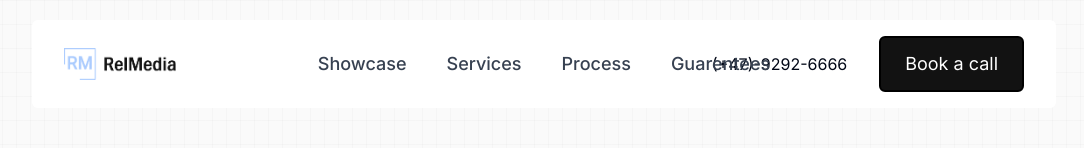
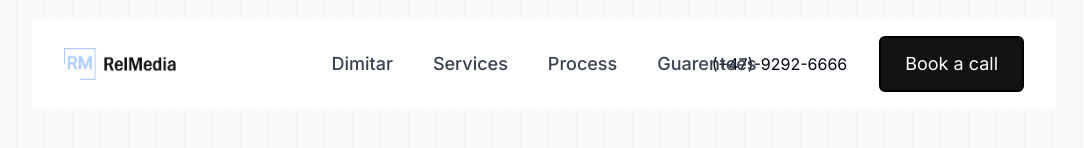
Before and after one commit to ariel7619/Relmedia-Development-agency, a Next.js app: page / in a window 1280 px wide. Shown: the top 148 px of the page, without its empty margins (96-1180 px from the left). Built offline with nearby package versions, Linux system fonts and the light colour scheme.

Commit message:
Update page.tsx

```diff
--- a/app/page.tsx
+++ b/app/page.tsx
@@ -79,7 +79,7 @@ export default function Home() {
         <div className="absolute right-1/2 translate-x-1/2 transform">
           <div className="hidden md:flex gap-x-10 items-center text-gray-700 font-medium text-lg cursor-pointer">
             <Link href={"/showcase"} className="hover:text-blue-500">
-              Showcase
+              Dimitar
             </Link>
 
             <ScrollLink
```
